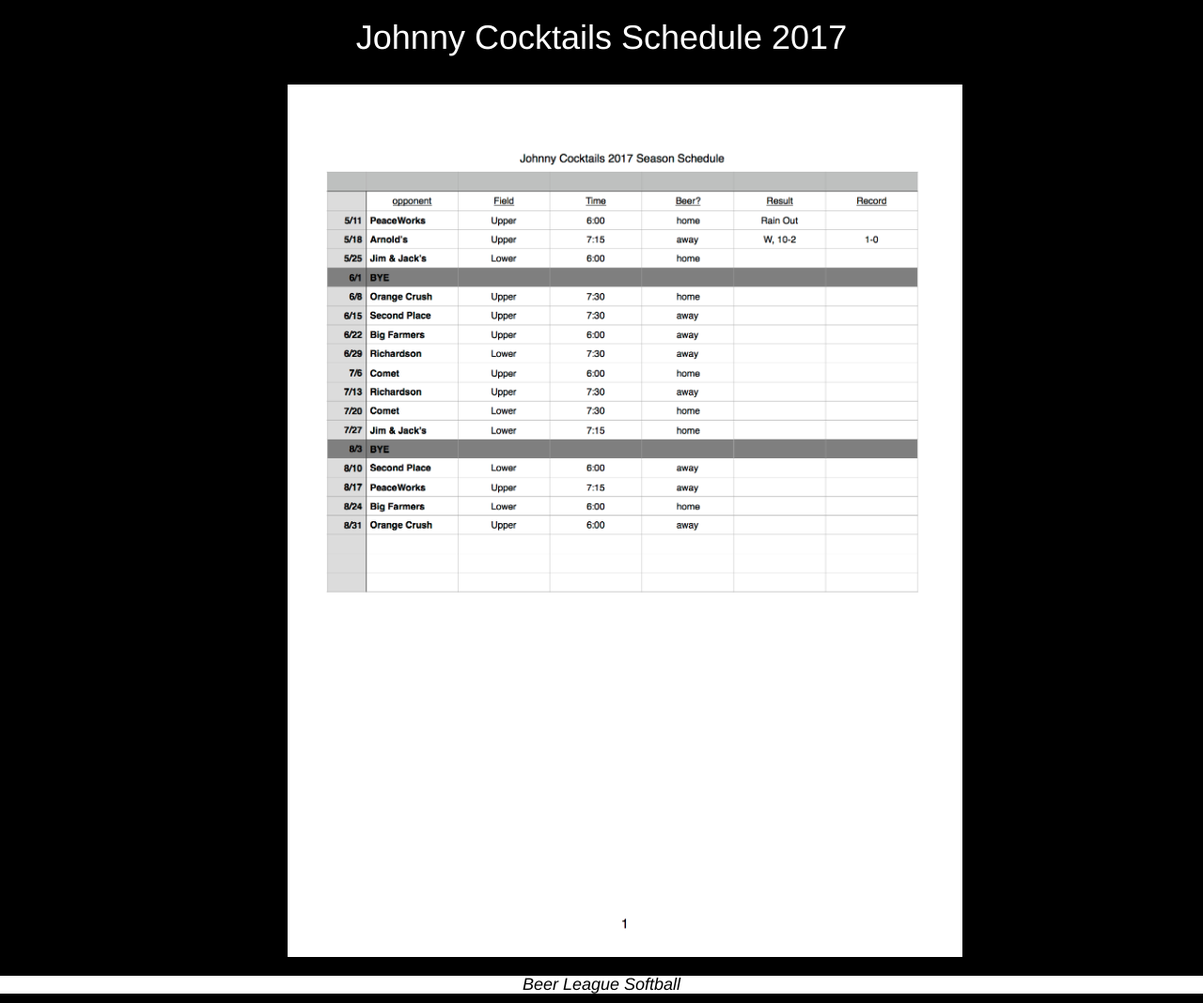
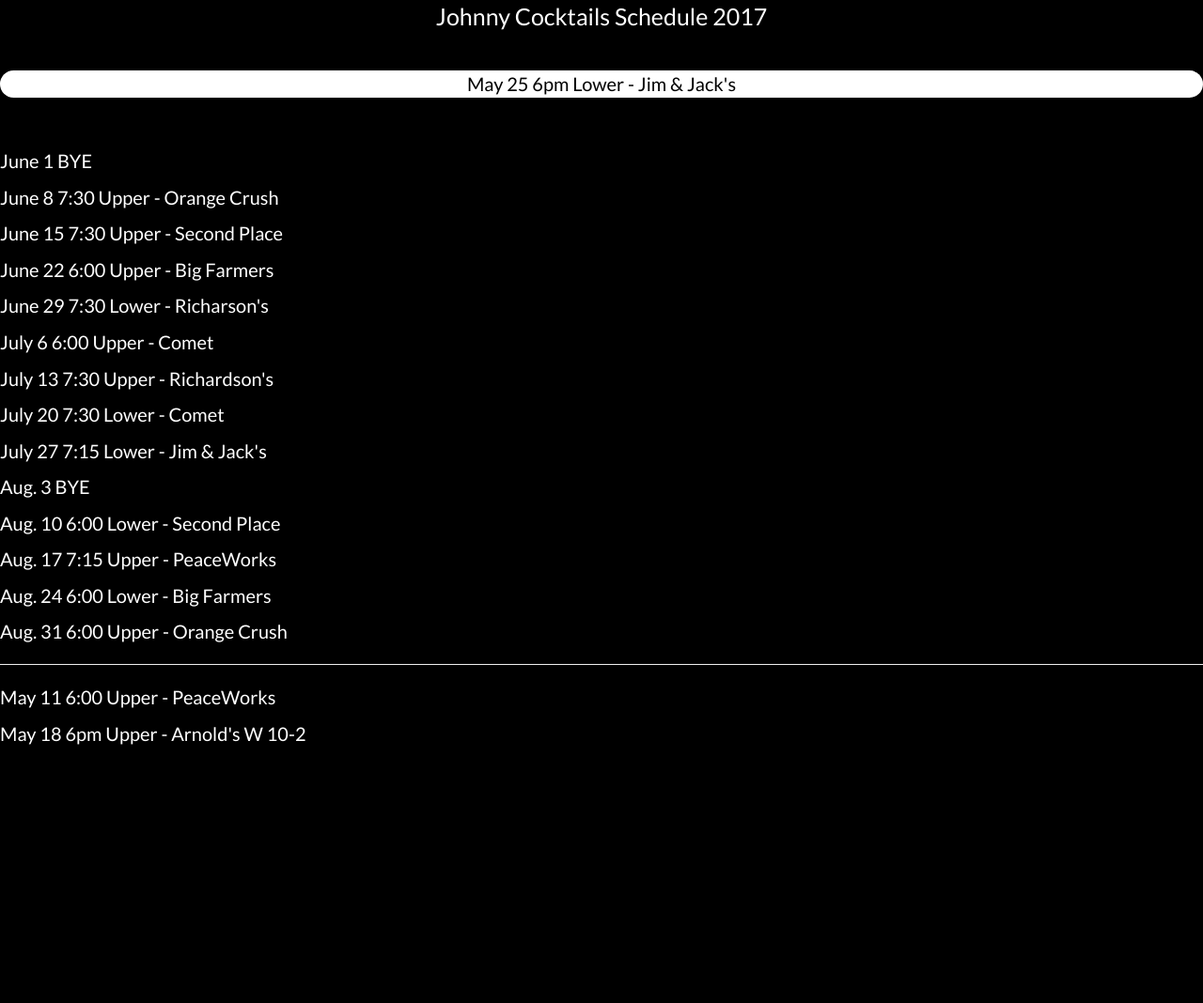
Before and after one commit to adamtjones/johnnycocktails, a PHP site: page /index.html in a window 1280 px wide. Shown: the whole page at 94% size. After the commit the page ends 793 px from the top, so only its background shows below. Run offline with PHP 8.4, Linux system fonts and the light colour scheme; some libraries are stand-ins or nearby versions.

Commit message:
refactoring

```diff
--- a/css/main.css
+++ b/css/main.css
@@ -3,30 +3,36 @@ body {
 	background-color: black;
 
 }
-.headline {
-	width:50%;
+header {
 	text-align:center;
 	color:white;
 	margin:auto;
 	display:block;
+    font-family: 'Lato', sans-serif;
+    font-size: 25px;
+    height: 75px;
+
 }
+.sked {
+
+   font-family: 'Lato', sans-serif;
+   font-size: 20px;
+
+}
+.current {
+	background-color: white;
+	color:black;
+	text-align: center;
+	border-radius: 15px;
+	margin-bottom: 25px;
+}
+
 .image {
 	width:60%;
 	margin:auto;
 	display:block;
 	margin-top: 20px;
-}
-img.image {
-	padding-left: 50px;
-}
-
-
-footer {
-	color:black;
-	background-color: white;
-	margin-top: 20px;
-	text-align: center;
-	text-decoration: none;
+	border-radius: 25px;
 }
 
 @media only screen and (max-width: 1200px) {
--- a/index.html
+++ b/index.html
@@ -3,24 +3,42 @@
 <head>
 	<title>Johnny Cocktails Schedule</title>
 	<link href="reset.css">
-	<!--Bootstrap-->
+		<!--Bootstrap-->
 	<link rel="stylesheet" href="https://maxcdn.bootstrapcdn.com/bootstrap/3.3.6/css/bootstrap.min.css" integrity="sha384-1q8mTJOASx8j1Au+a5WDVnPi2lkFfwwEAa8hDDdjZlpLegxhjVME1fgjWPGmkzs7" crossorigin="anonymous">
-	<!--CSS style sheet-->
+		<!--CSS style sheet-->
 	<link rel="stylesheet" type="text/css" href="css/main.css">
+		<!--Font Awesome (not using)-->
 	<script src="https://use.fontawesome.com/ea5eeb1623.js"></script>
+		<!--Google Fonts-->
+	<link href="https://fonts.googleapis.com/css?family=Dosis|Lato|Yanone+Kaffeesatz" rel="stylesheet">
 </head>
 <body>
 	<main>
 		<header>
-			<div class="container">
-				<div class="headline">
-					<h1>Johnny Cocktails Schedule 2017</h1>
-				</div>
-			</div>
-			<img class="image" src="images/2017JohnnyCocktailsSchedule.png"/>
-		<footer>
-			<h4><em>Beer League Softball</h4></em>
-		</footer>
+			<p>Johnny Cocktails Schedule 2017</p>
+		</header>
+		<div class="sked">
+			<p class="current">May 25 6pm Lower - Jim & Jack's</p></br>
+			<p>June 1 BYE</p>
+			<p>June 8 7:30 Upper - Orange Crush</p>
+			<p>June 15 7:30 Upper - Second Place</p>
+			<p>June 22 6:00 Upper - Big Farmers</p>
+			<p>June 29 7:30 Lower - Richarson's</p>
+			<p>July 6 6:00 Upper - Comet</p>
+			<p>July 13 7:30 Upper - Richardson's</p>
+			<p>July 20 7:30 Lower - Comet</p>
+			<p>July 27 7:15 Lower - Jim & Jack's</p>
+			<p>Aug. 3 BYE</p>
+			<p>Aug. 10 6:00 Lower - Second Place</p>
+			<p>Aug. 17 7:15 Upper - PeaceWorks</p>
+			<p>Aug. 24 6:00 Lower - Big Farmers</p>
+			<p>Aug. 31 6:00 Upper - Orange Crush</p>
+				<hr>
+			<p>May 11 6:00 Upper - PeaceWorks</p>
+			<p>May 18 6pm Upper - Arnold's W 10-2</p>
+		</div>
+
+					<!--<img class="image" src="images/2017JohnnyCocktailsSchedule.png"/>-->
 	</main>
 </body>
 </html>
```
